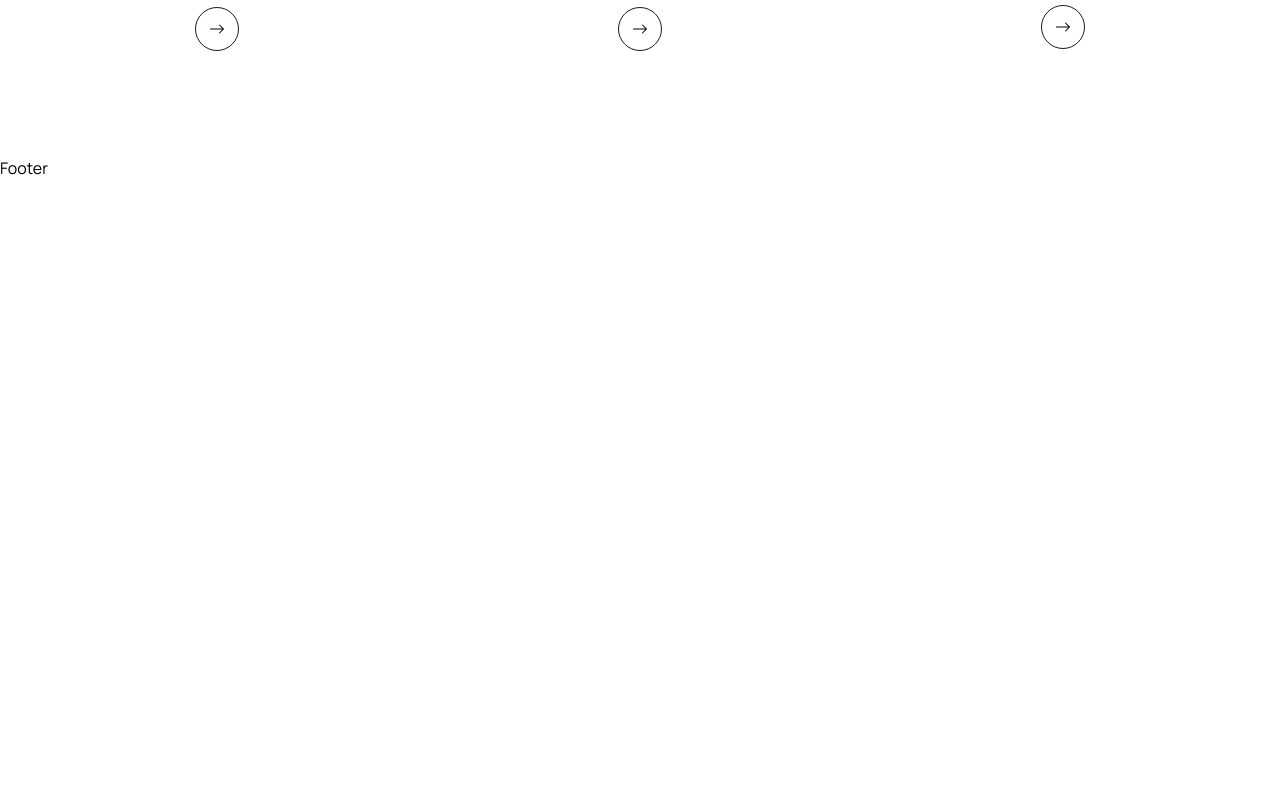
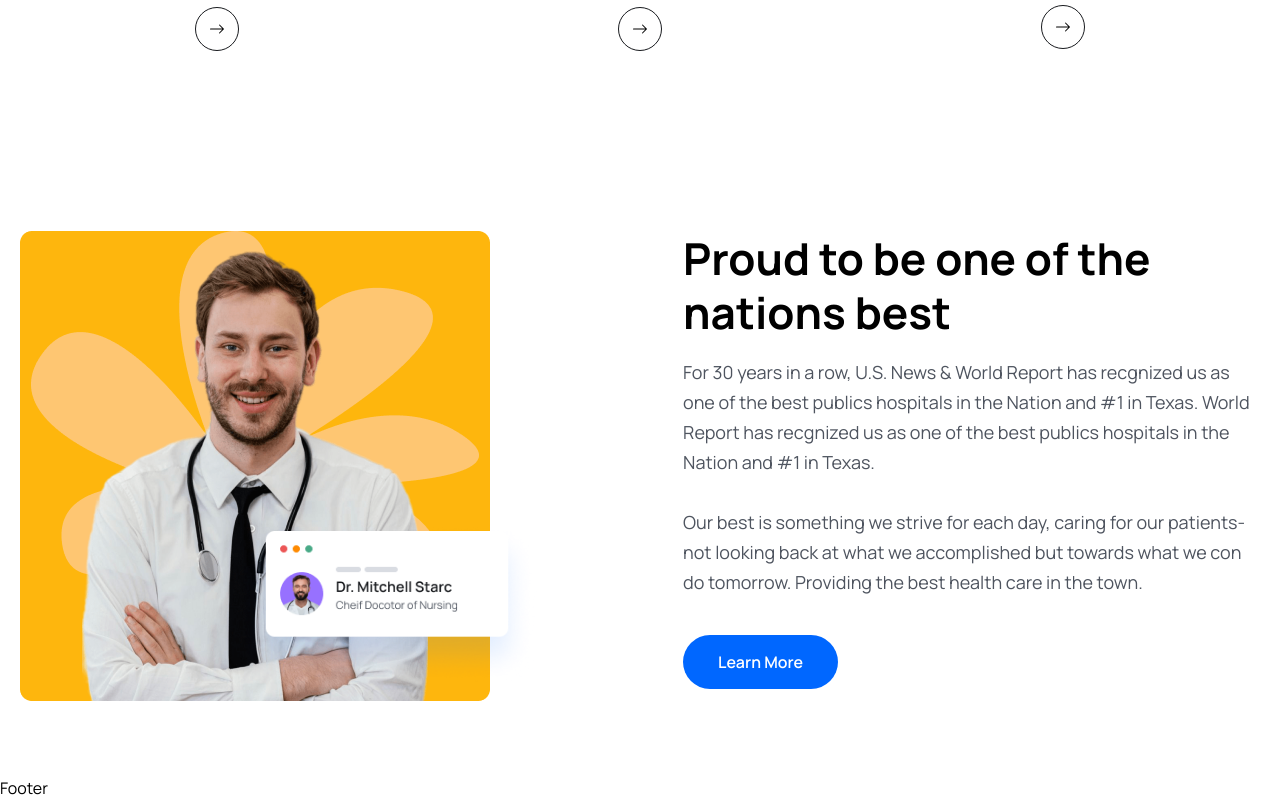
Before and after one commit to codewithshumon/doctor-apt-booking, a React (Vite) app in the folder frontend/: page / in a window 1280 px wide. Shown: the part 1526-2326 px from the top of the page. Before the commit the page ends 1706 px from the top, so only its background shows below. Built offline with nearby package versions, Linux system fonts and the light colour scheme.

Commit message:
Complete about section in landing page

```diff
--- /dev/null
+++ b/frontend/src/components/about/About.jsx
@@ -0,0 +1,45 @@
+import aboutImg from './../../assets/images/about.png';
+import aboutCardImg from './../../assets/images/about-card.png';
+import { Link } from 'react-router-dom';
+
+const About = () => {
+  return (
+    <section>
+      <div className="container">
+        <div className="flex justify-between gap-[50px] lg:gap-[130px] xl:gap-0 flex-col lg:flex-row">
+          {/* about image */}
+
+          <div className=" relative w-3/4 lg:w-1/2 xl:w-[770px] z-10 order-2 lg:order-1">
+            <img src={aboutImg} alt="About Image" />
+            <div className=" absolute z-20 bottom-4 w-[200px] md:w-[300px] right-[-30%] md:right-[-7%] lg:right-[22%]">
+              <img src={aboutCardImg} alt="about card image" />
+            </div>
+          </div>
+
+          {/* about contnet */}
+
+          <div className="w-full lg:w-1/2 xl:w-[670px] order-1 lg:order-2">
+            <h2 className="heading">Proud to be one of the nations best</h2>
+            <p className="text-para">
+              For 30 years in a row, U.S. News & World Report has recgnized us
+              as one of the best publics hospitals in the Nation and #1 in
+              Texas. World Report has recgnized us as one of the best publics
+              hospitals in the Nation and #1 in Texas.
+            </p>
+            <p className="text-para mt-[30px]">
+              Our best is something we strive for each day, caring for our
+              patients-not looking back at what we accomplished but towards what
+              we con do tomorrow. Providing the best health care in the town.
+            </p>
+
+            <Link to="/">
+              <button className="btn">Learn More</button>
+            </Link>
+          </div>
+        </div>
+      </div>
+    </section>
+  );
+};
+
+export default About;
--- a/frontend/src/pages/Home.jsx
+++ b/frontend/src/pages/Home.jsx
@@ -7,6 +7,7 @@
 import icon01 from './../assets/images/icon01.png';
 import icon02 from './../assets/images/icon02.png';
 import icon03 from './../assets/images/icon03.png';
+import About from '../components/about/About';
 
 const Home = () => {
   return (
@@ -162,6 +163,8 @@
           </div>
         </div>
       </section>
+
+      <About />
     </>
   );
 };
```
